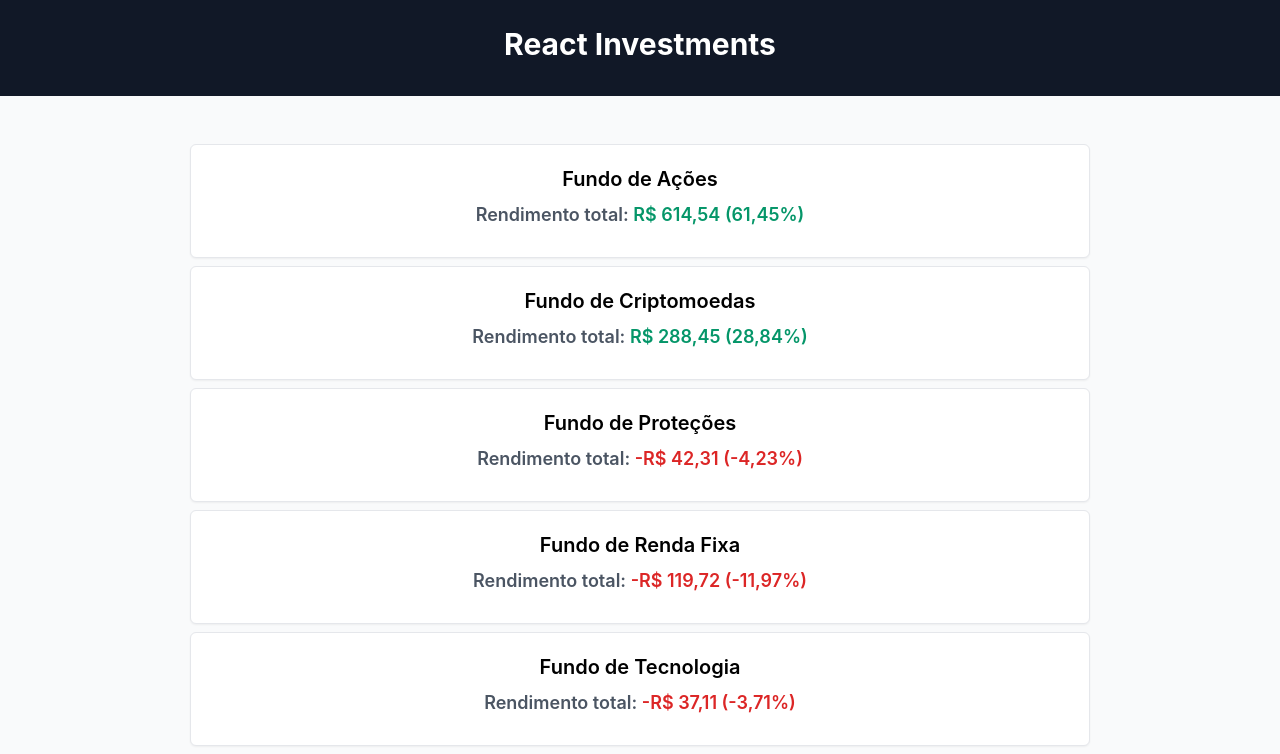
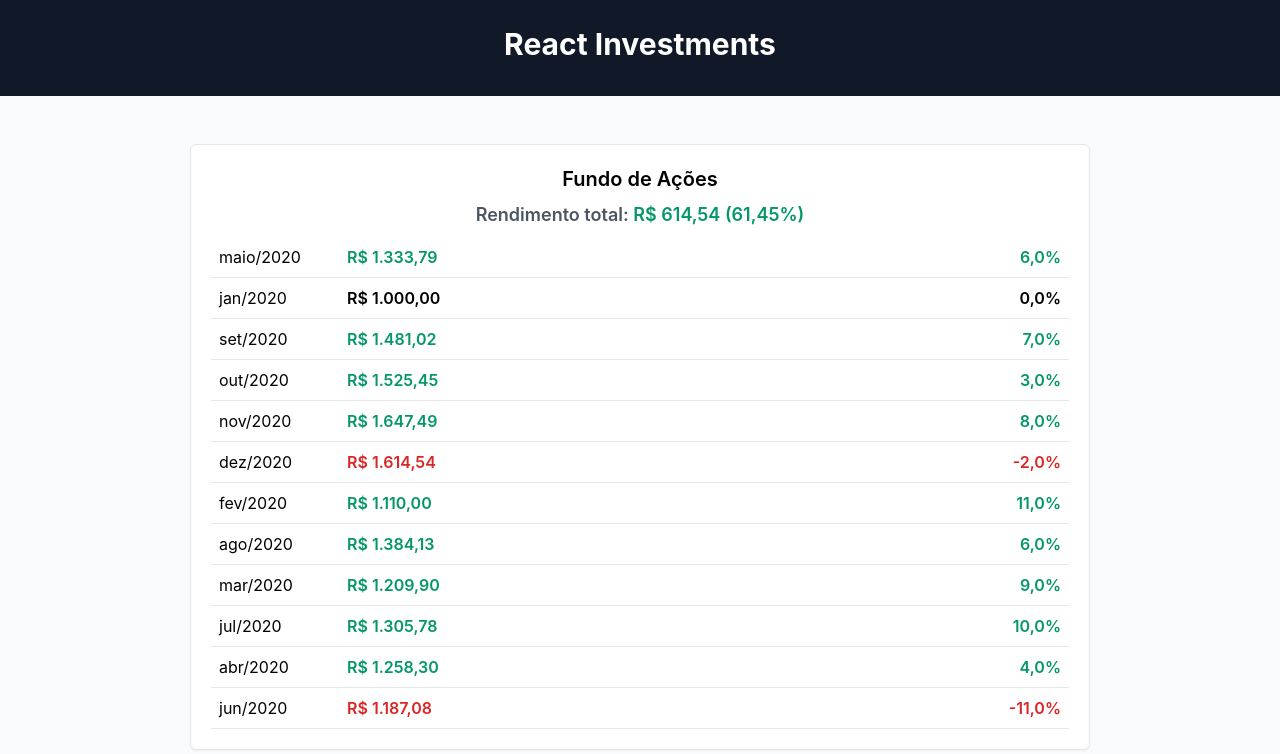
Before and after one commit to biraneves/react-investments, a React (Create React App) app: page / in a window 1280 px wide. Shown: the top 754 px of the page. Built offline with nearby package versions, Linux system fonts and the light colour scheme.

Commit message:
Created funds reports

```diff
--- /dev/null
+++ b/src/components/FundMonth.jsx
@@ -0,0 +1,32 @@
+import { monthsOfTheYear } from "../data/months";
+import { reports } from "../data/reports";
+
+export default function FundMonth({
+    month = 1,
+    year = 2020,
+    value = 0.0,
+    investId
+}) {
+    const fundMonth = monthsOfTheYear.filter(item => item.month === month)[0].monthAbbrev;
+
+    let priorValue = 0.0;
+    let deltaPerc = 0.0;
+
+    if (month > 1)
+        priorValue = reports.filter(item => item.investmentId === investId && item.month === (month - 1))[0].value;
+
+    if (priorValue > 0.0)
+        deltaPerc = ((value / priorValue) - 1.0) * 100;
+
+    let deltaColor = deltaPerc < 0 ? 'text-red-600' : 'text-green-600';
+    if (month === 1)
+        deltaColor = 'text-black-900';
+
+    return (
+        <div className="flex flex-row p-2 border-b">
+            <div className="w-32">{fundMonth}/{year}</div>
+            <div className={`flex-grow font-semibold ${deltaColor}`}>{value.toLocaleString('pt-BR', {style: 'currency', currency: 'BRL'})}</div>
+            <div className={`text-right font-semibold w-32 ${deltaColor}`}>{deltaPerc.toLocaleString('pt-BR', {maximumFractionDigits: 1, minimumFractionDigits: 1})}%</div>
+        </div>
+    );
+}
--- /dev/null
+++ b/src/components/FundReport.jsx
@@ -0,0 +1,7 @@
+export default function FundReport({
+    children,
+}) {
+    return (
+        <div>{children}</div>
+    );
+}
--- /dev/null
+++ b/src/data/months.js
@@ -0,0 +1,62 @@
+export const monthsOfTheYear = [
+    {
+        month: 1,
+        monthName: 'janeiro',
+        monthAbbrev: 'jan',
+    },
+    {
+        month: 2,
+        monthName: 'fevereiro',
+        monthAbbrev: 'fev',
+    },
+    {
+        month: 3,
+        monthName: 'março',
+        monthAbbrev: 'mar',
+    },
+    {
+        month: 4,
+        monthName: 'abril',
+        monthAbbrev: 'abr',
+    },
+    {
+        month: 5,
+        monthName: 'maio',
+        monthAbbrev: 'maio',
+    },
+    {
+        month: 6,
+        monthName: 'junho',
+        monthAbbrev: 'jun',
+    },
+    {
+        month: 7,
+        monthName: 'julho',
+        monthAbbrev: 'jul',
+    },
+    {
+        month: 8,
+        monthName: 'agosto',
+        monthAbbrev: 'ago',
+    },
+    {
+        month: 9,
+        monthName: 'setembro',
+        monthAbbrev: 'set',
+    },
+    {
+        month: 10,
+        monthName: 'outubro',
+        monthAbbrev: 'out',
+    },
+    {
+        month: 11,
+        monthName: 'novembro',
+        monthAbbrev: 'nov',
+    },
+    {
+        month: 12,
+        monthName: 'dezembro',
+        monthAbbrev: 'dez',
+    },
+];
--- a/src/pages/ReactFundsPage.jsx
+++ b/src/pages/ReactFundsPage.jsx
@@ -3,6 +3,9 @@ import { funds } from '../data/funds';
 import Header from "../components/Header";
 import Main from "../components/Main";
 import Fund from "../components/Fund";
+import FundReport from '../components/FundReport';
+import FundMonth from '../components/FundMonth';
+import { reports } from '../data/reports';
 
 export default function ReactFundsPage() {
     return (
@@ -12,7 +15,18 @@ export default function ReactFundsPage() {
                 {
                     funds.map(fund => {
                         return (
-                            <Fund fundName={fund.description} key={fund.id} invId={fund.id}></Fund>
+                            <Fund fundName={fund.description} key={fund.id} invId={fund.id}>
+                                <FundReport>
+                                    {
+                                        reports.filter(report => report.investmentId === fund.id).map(item => {
+                                            return (
+                                                <FundMonth key={item.id} investId={fund.id} month={item.month} year={item.year}
+                                                    value={item.value} />
+                                            );
+                                        })
+                                    }
+                                </FundReport>
+                            </Fund>
                         );
                     })
                 }
```
